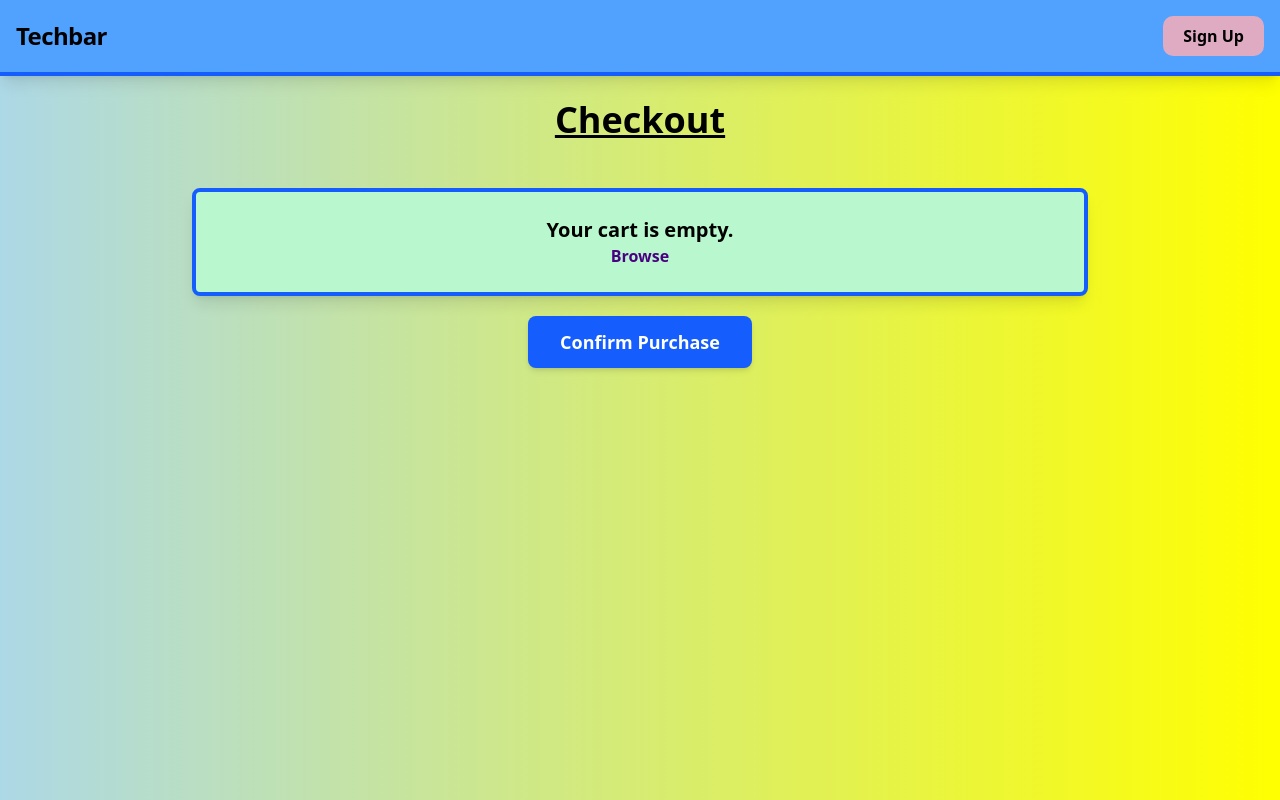
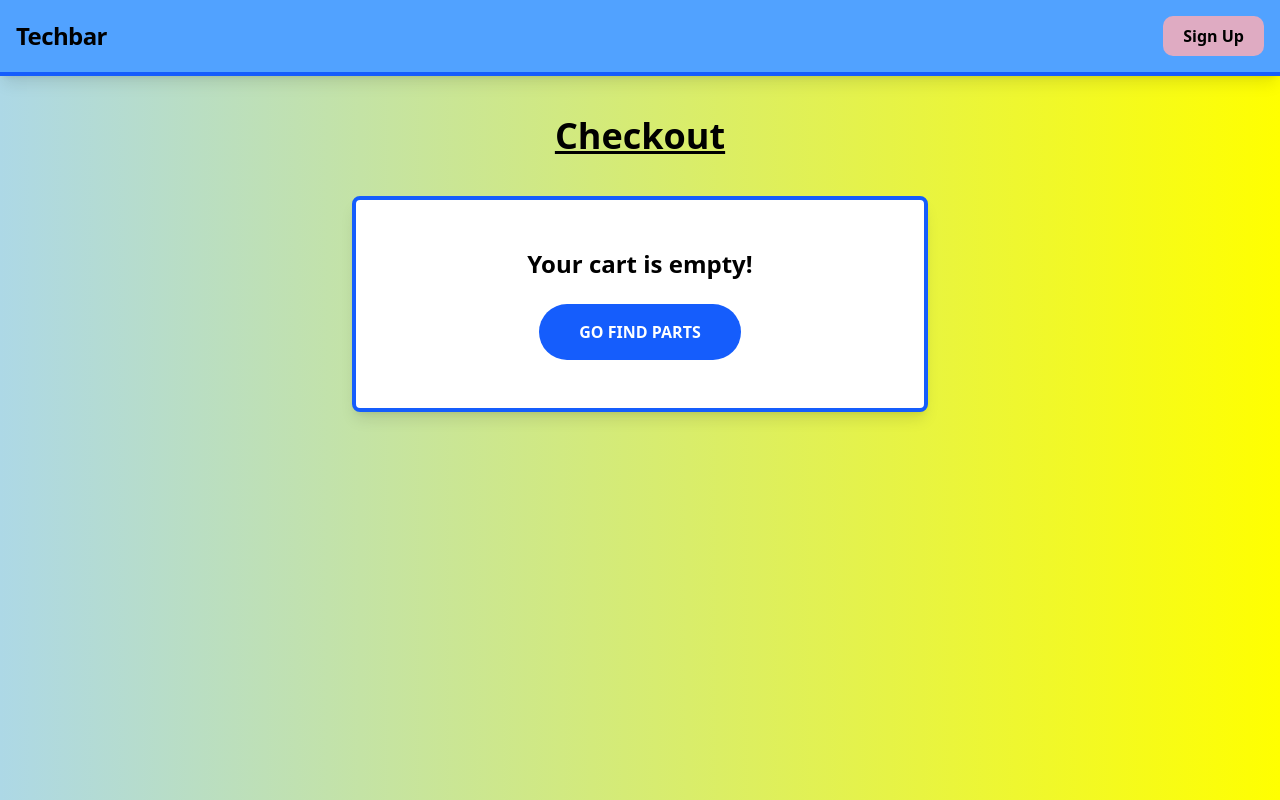
Before and after one commit to Jesiahm67/jesiah_tech_trek, a Flask app: template templates/checkout.html.jinja in a window 1280 px wide. Run offline with Flask 3, Linux system fonts and the light colour scheme; the template is opened without the code that fills it, so the values that code supplies are empty.

Commit message:
add_laylout

```diff
--- a/templates/checkout.html.jinja
+++ b/templates/checkout.html.jinja
@@ -1,108 +1,92 @@
 <!doctype html>
 <html>
-
 <head>
   <meta charset="UTF-8" />
   <meta name="viewport" content="width=device-width, initial-scale=1.0" />
   <script src="https://cdn.jsdelivr.net/npm/@tailwindcss/browser@4"></script>
 </head>
 
-<body style="background-image: linear-gradient(to right, lightblue, yellow);">
+<body style="background-image: linear-gradient(to right, lightblue, yellow);" class="min-h-screen pb-20">
   {% include "components/navbar.html.jinja"%}
-  <br>
-  <h1 style="text-align: center" class="text-4xl font-bold underline"> Checkout</h1>
-  <br>
-  <br>
-  {%if cart_items%}
-  <main class="grid grid-cols-2 sm:grid-cols-2 md:grid-cols-3 gap-5 max-w-2xl ml-6 p-6 mb-5 bg-blue-400 rounded-lg shadow-lg border-4 border-blue-600">
 
-    {# Use to make for loops in html.jinja #}
-    {% for x in cart_items %}
+  <div class="max-w-6xl mx-auto px-4 mt-10">
+    <h1 class="text-center text-4xl font-bold underline mb-10">Checkout</h1>
 
-<div class="grid gap-2 border-4 border-red-400 p-4 rounded-lg bg-lime-100 shadow-md hover:shadow-lg transition-shadow duration-300">
+    {% if cart_items %}
+    <div class="flex flex-col lg:flex-row gap-8 items-start">
 
-  <img class="h-25 mx-auto bg-orange-300 p-2 rounded-lg shadow-md" src="{{ x['Image'] }}">
-  <div class="text-center font-bold text-sm">{{ x["Name"] }}</div>
-  <div class="text-center font-bold text-sm text-gray-600">{{ x["Category"] }}</div>
+      <div class="w-full lg:w-3/5 bg-blue-400 p-6 rounded-lg shadow-lg border-4 border-blue-600">
+        <h2 class="text-2xl font-bold text-white mb-4">1. Review Items</h2>
+        <div class="grid grid-cols-1 gap-4">
+          {% for x in cart_items %}
+          <div class="flex items-center gap-4 border-2 border-red-400 p-4 rounded-lg bg-lime-100 shadow-sm transition-all hover:shadow-md">
+            <img class="h-20 w-20 object-contain bg-orange-300 p-1 rounded-md border-2 border-orange-400" src="{{ x['Image'] }}">
 
-  <div class="text-center font-bold text-sm">
-    {% if x['Quantity'] > 0 %}
-      Total: ${{ x['Price'] * x['Quantity'] }}
+            <div class="flex-1">
+              <div class="font-bold text-lg leading-tight">{{ x["Name"] }}</div>
+              <div class="text-sm text-gray-600 font-semibold mt-1">Qty: {{ x["Quantity"] }}</div>
+            </div>
+
+            <div class="text-right">
+              <div class="text-blue-700 font-black text-xl">
+                ${{ "%.2f"|format(x['Price'] * x['Quantity']) }}
+              </div>
+              <div class="text-[10px] text-gray-500 italic">(${{ "%.2f"|format(x['Price']) }} ea.)</div>
+            </div>
+          </div>
+          {% endfor %}
+        </div>
+
+        <div class="mt-6 p-4 bg-green-200 rounded-lg border-4 border-green-600 flex justify-between items-center px-8">
+            <span class="text-xl font-bold text-green-900 uppercase">Subtotal</span>
+            <span class="text-3xl font-black text-green-900">${{ "%.2f"|format(total) }}</span>
+        </div>
+      </div>
+
+      <div class="w-full lg:w-2/5 flex flex-col gap-6 lg:sticky lg:top-10">
+
+        <div class="bg-yellow-100 p-6 rounded-lg shadow-lg border-4 border-blue-600">
+          <h2 class="text-2xl font-bold underline text-center mb-6">2. Order Details</h2>
+
+          <form class="space-y-4">
+            <div>
+              <label class="block font-bold text-sm mb-1 uppercase text-gray-700">Account Email</label>
+              <input type="text" value="{{ current_user.email }}" readonly class="w-full bg-blue-100 p-3 rounded border-b-4 border-blue-600 cursor-not-allowed font-semibold text-blue-900">
+            </div>
+
+            <div>
+              <label class="block font-bold text-sm mb-1 uppercase text-gray-700">Shipping Address</label>
+              <textarea class="w-full bg-white p-3 rounded border-b-4 border-blue-600 focus:outline-none focus:ring-2 focus:ring-blue-400" rows="3">{{ current_user.address }}</textarea>
+            </div>
+          </form>
+
+          <div class="mt-6 text-center border-t border-yellow-300 pt-4">
+             <p class="text-[10px] italic text-gray-500 mb-2 uppercase">Is this information incorrect?</p>
+             <a href="/logout" class="text-blue-600 hover:text-blue-800 underline font-black text-xs uppercase tracking-widest">Logout / Switch User</a>
+          </div>
+        </div>
+
+        <form method="post" action="/checkout/confirm">
+          <button type="submit"
+            class="w-full bg-green-600 hover:bg-green-700 text-white font-extrabold py-5 px-8 rounded-xl shadow-2xl transition-all duration-200 hover:scale-105 active:scale-95 text-2xl border-b-8 border-green-800 group">
+            <span class="inline-block group-hover:animate-pulse">CONFIRM PURCHASE</span>
+          </button>
+        </form>
+
+        <div class="flex items-center justify-center gap-2 text-gray-500 text-[10px] mt-2 font-bold uppercase tracking-widest">
+            <span class="text-green-600 text-base">✔</span> Encrypted & Secure Checkout
+        </div>
+      </div>
+
+    </div>
+
     {% else %}
-      <span class="text-red-500 italic">Out of Stock</span>
+    <div class="text-center p-12 bg-white rounded-lg shadow-lg border-4 border-blue-600 max-w-xl mx-auto">
+      <p class="text-2xl font-bold mb-6">Your cart is empty!</p>
+      <a href="/browse" class="inline-block bg-blue-600 text-white px-10 py-4 rounded-full font-black hover:bg-blue-700 transition-transform hover:scale-110">GO FIND PARTS</a>
+    </div>
     {% endif %}
   </div>
 
-  <form method="POST" action="/cart/{{ x['ProductID'] }}/update_qty" class="flex flex-col items-center gap-2 mt-2">
-    <input type="number" name="qty" value="{{ x['Quantity'] }}" min="0"
-           class="border-2 border-blue-600 rounded-md p-2 w-24 text-center">
-
-    <button type="submit" class="bg-blue-600 hover:bg-blue-700 text-white font-semibold py-2 px-4 rounded-md shadow-md w-full text-xs">
-      Update Quantity
-    </button>
-  </form>
-
-  <form method="POST" action="/cart/{{ x['ProductID'] }}/delete_qty" class="text-center">
-    <input type="hidden" name="qty" value="0">
-    <button type="submit" class="text-red-600 hover:text-red-800 text-xs font-bold underline">
-        Remove Item
-    </button>
-  </form>
-
-  <div class="text-center text-xs text-gray-500 mt-2 border-t pt-2">
-    Unit Price: ${{ x["Price"] }}
-  </div>
-</div>
-{% endfor %}
-  </main>
-<main class="">
-  <form method="post" class="modal-content animate bg-yellow-100 p-6 rounded-lg max-w-3xl mx-auto mt-10 shadow-lg border-4 border-blue-600 items-center">
-    <div class="grid gap-3 max-w-4xl mx-auto ">
-    <br>
-      <p style="text-align: center" class="text-3xl font-bold underline">Login</p>
-
-      <label for="email"><b>Email</b></label>
-      <input type="text" required placeholder="Enter Email" name="email" class="bg-blue-400 p-2 flex items-center justify-between shadow-lg border-b-4 border-blue-600">
-<br><br><br><br><br><br>
-
-
-      <label for="psw"><b>Password</b></label>
-      <input type="password" required placeholder="Enter Password" name="psw" class="bg-blue-400 p-2 flex items-center justify-between shadow-lg border-b-4 border-blue-600">
-<br><br><br><br><br><br>
-
-
-  <div style="text-align: center;" >
-  <button class="bg-blue-600 hover:bg-blue-700 text-white font-semibold py-2 px-4 rounded-md shadow-md transition duration-150 ease-in-out justify-center text-center">
-   <a href="/signup" style="color: white; text-decoration-line: underline;">
-No account
-  </div>
-  </a>
-</button>
-    </div>
-  </form>
-</div>
-</main>
-  <div class=" p-6 bg-green-200 rounded-lg shadow-lg border-4 border-blue-600 text-center max-w-4xl mx-auto mb-5">
-    <div class="text-2xl font-bold">
-      Cart Total:
-${{ total }}
-    </div>
-  </div>
-  {% else %}
-  <div class="text-center p-6 bg-green-200 rounded-lg shadow-lg border-4 border-blue-600 max-w-4xl mx-auto mb-5">
-    <p class="text-xl font-bold">Your cart is empty.</p>
-    <a href="/browse" class="hover:underline font-semibold" style="color: indigo;">Browse</a>
-  </div>
-
-  {% endif %}
-<div class="flex justify-center mb-10">
-<form method="post" action="/checkout/confirm" class="text-center">
-  <button type="submit"
-    class="bg-blue-600 hover:bg-blue-700 text-white font-bold py-3 px-8 rounded-lg shadow-md transition-all duration-200 hover:scale-105 active:scale-95 text-lg">
-    Confirm Purchase
-  </button>
-</div>
-</form>
 </body>
-
 </html>
--- a/templates/product.html.jinja
+++ b/templates/product.html.jinja
@@ -34,7 +34,7 @@
     <div class="flex flex-col sm:flex-row justify-center items-center gap-4">
       <label for="quantity" class="font-bold text-lg">Quantity:</label>
 
-      <input type="number" id="quantity" name="Quantity" value="1" min="1" max="3"
+      <input type="number" id="quantity" name="Quantity" value="1" min="1" max="5"
         class="border-2 border-blue-600 rounded-md p-2 w-20 text-center">
 
       <button
```
